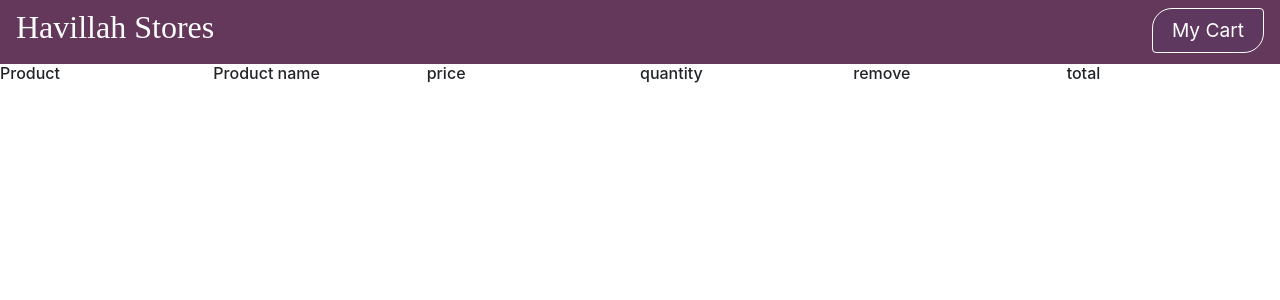
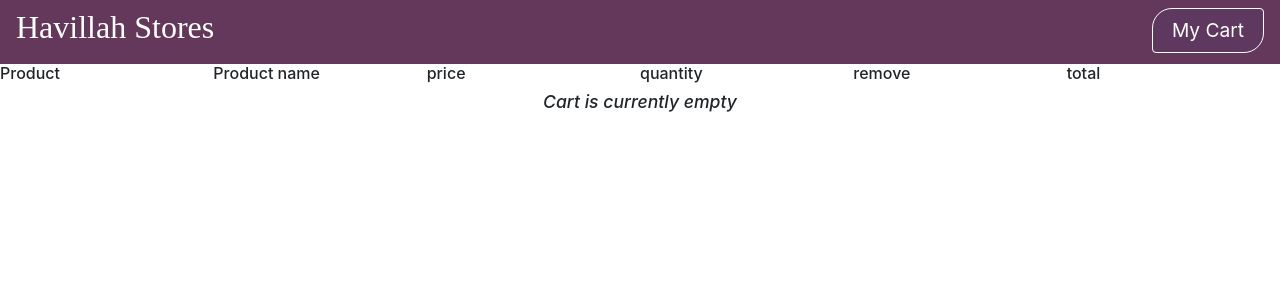
Before and after one commit to EmmanuelTheCoder/ecommerce-sample, a React (Create React App) app: page /cart in a window 1280 px wide. Shown: the top 300 px of the page. Built offline with nearby package versions, Linux system fonts and the light colour scheme.

Commit message:
map property style revamped

```diff
--- a/src/components/cartItems.js
+++ b/src/components/cartItems.js
@@ -1,11 +1,13 @@
-//const {title, img, price, count, total} = items
+
 
 import '../App.css';
 
 export default function CartItems({items}) {
-    //console.log("items to be displayed", items)
 
-    const DisplayItems = () =>{
+  const DisplayItems = () =>{
+      if(items.length === 0){
+        return <h1 style={{textAlign: 'center', fontSize: '1.1rem', fontStyle: 'italic'}}>Cart is currently empty</h1>
+      }
       if(items !== undefined){
 
         return items.map(item =>{
@@ -17,9 +19,8 @@ export default function CartItems({items}) {
             </div>
           )
         })
-      }else if (items.length === 0){
-        return <h1>Cart is currently empty</h1>
       }
+
 
     }
   return (
```
Also changed, not shown: 1 other file (tests, documents, lock files or other folders).
